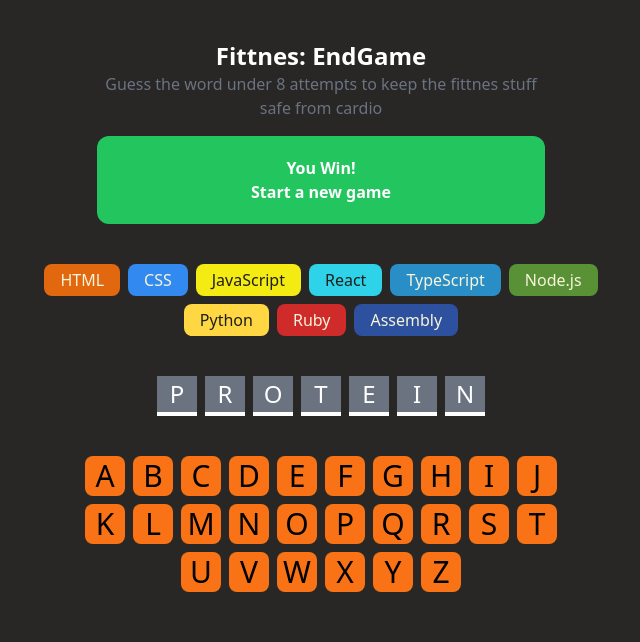
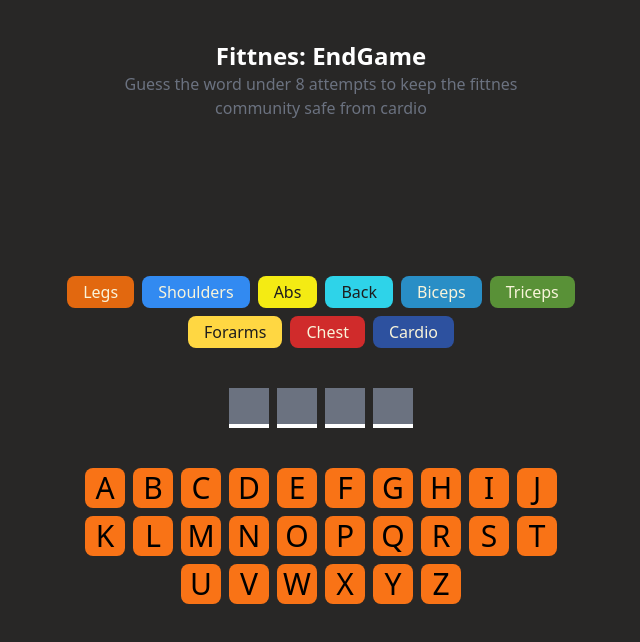
Before and after one commit to AnejL23/app, a Next.js app: page / in a window 1280 px wide. Shown: the top 642 px of the page, without its empty margins (319-959 px from the left). Built offline with nearby package versions, Linux system fonts and the light colour scheme.

Commit message:
The fines game 1.0

```diff
--- a/app/components/Main.tsx
+++ b/app/components/Main.tsx
@@ -1,65 +1,180 @@
 'use client'
 
 import { languages } from ".././data"
-import { useState } from "react"
+import { getFarewellText, getRandomWord } from ".././utils"
+import { useState, useEffect } from "react"
+import clsx from "clsx"
 
 export default function Main() {
+    const [currentWord, setCurrentWord] = useState("")
+    const [guessedLetters, setGuessedLetters] = useState<string[]>([])
+    const [isClient, setIsClient] = useState(false)
 
-const [currentWord, setCurrentWord] = useState("protein")
+    useEffect(() => {
+        setIsClient(true)
+        setCurrentWord(getRandomWord())
+    }, [])
 
+    // Derived values
+    const numGuessesLeft = languages.length - 1
+    const wrongGuessCount = guessedLetters.filter(letter => !currentWord.includes(letter)).length
+    const isGameWon = currentWord.split("").every(letter => guessedLetters.includes(letter))
+    const isGameLost = wrongGuessCount >= numGuessesLeft
+    const isGameOver = isGameWon || isGameLost
+    const lastGuessedLetter = guessedLetters[guessedLetters.length - 1]
+    const isLastGuessIncorrect = lastGuessedLetter && !currentWord.includes(lastGuessedLetter)
 
     const alphabet = "abcdefghijklmnopqrstuvwxyz"
 
+    function addGuessedLetter(letter: string) {
+        setGuessedLetters(prevLetter =>
+            prevLetter.includes(letter) ?
+            prevLetter : [...prevLetter, letter])
+    }
+
+    function startNewGame() {
+        setCurrentWord(getRandomWord())
+        setGuessedLetters([])
+    }
+
     const alphabetElements = alphabet.split("").map((alph) => {
-    return <button key={alph} className="bg-orange-500 text-3xl w-10 h-10
-    rounded-lg hover:bg-orange-600 transition-colors border-white border-solid">{alph.toUpperCase()}</button>
+        const isGuessed = guessedLetters.includes(alph)
+        const isCorrect = isGuessed && currentWord.includes(alph)
+        const isWrong = isGuessed && !currentWord.includes(alph)
+
+        return (
+            <button
+                disabled={isGameOver}
+                aria-disabled={guessedLetters.includes(alph)}
+                aria-label={`Letter ${alph}`}
+                onClick={() => addGuessedLetter(alph)}
+                key={alph}
+                className={clsx(
+                    "text-3xl w-10 h-10 rounded-lg transition-colors border-white border-solid",
+                    {
+                        "bg-green-600 hover:bg-green-500": isCorrect,
+                        "bg-red-600 hover:bg-red-300": isWrong,
+                        "bg-orange-500 hover:bg-orange-300": !isGuessed,
+                        "opacity-50 cursor-not-allowed": isGameOver
+                    }
+                )}
+            >
+                {alph.toUpperCase()}
+            </button>
+        )
     })
 
-
-const languageElements = languages.map((lang) => {
+    const languageElements = languages.map((lang, index) => {
+        const isLanguageLost = index < wrongGuessCount
         return (
             <span
                 style={{backgroundColor: lang.backgroundColor, color: lang.color}}
                 key={lang.name}
-            className="px-4 py-1 rounded-lg"
+                className={clsx(
+                    "px-4 py-1 rounded-lg relative",
+                    {
+                        "lost": isLanguageLost
+                    }
+                )}
             >
                 {lang.name}
+                {isLanguageLost && (
+                    <span className="absolute inset-0 flex items-center justify-center text-sm bg-black/70 rounded-lg">
+                        💀
+                    </span>
+                )}
             </span>
         )
     })
 
-const wordElements = currentWord.split("").map((letter, index) => {
+    const letterElements = currentWord.split("").map((letter, index) => {
+        const shouldRevealLetter = isGameLost || guessedLetters.includes(letter)
         return(
             <span
-            className="bg-gray-500 w-10 h-10 flex items-center justify-center border-b-4 border-white"
+                className={clsx(
+                    "bg-gray-500 w-10 h-10 flex items-center justify-center border-b-4 border-white",
+                    {
+                        "text-red-500": isGameLost && !guessedLetters.includes(letter)
+                    }
+                )}
                 key={index}
             >
-            {letter.toUpperCase()}
+                {shouldRevealLetter ? letter.toUpperCase() : ""}
             </span>
         )
     })
 
+    function renderGameStatus() {
+        if (!isGameOver && isLastGuessIncorrect) {
+            return (
+                <p className="farewell-message">
+                    {getFarewellText(languages[wrongGuessCount - 1].name)}
+                </p>
+            )
+        }
+
+        if (isGameWon) {
+            return (
+                <>
+                    <h2>You win!</h2>
+                    <p>Well done! 🎉</p>
+                </>
+            )
+        }
+        if (isGameLost) {
+            return (
+                <>
+                    <h2>Game over!</h2>
+                    <p>You lose! Better start doing Cardio 😭</p>
+                </>
+            )
+        }
+
+        return null
+    }
+
 
     return (
         <main className="flex flex-col items-center text-center mt-10">
+            {isClient ? (
+                <>
                     <header className="max-w-md">
                         <h1 className="text-white text-2xl font-bold">Fittnes: EndGame</h1>
                         <p className="text-gray-500">Guess the word under 8 attempts to keep
-                    the fittnes stuff safe from cardio</p>
+                            the fittnes community safe from cardio</p>
                     </header>
-            <section className="bg-green-500 w-full max-w-md text-white font-bold p-5 mt-4 rounded-xl">
-                <h2>You Win!</h2>
-                <p>Start a new game</p>
+                    <section className={clsx(
+                        "w-full max-w-md text-white font-bold p-5 mt-4 rounded-xl min-h-[100px]",
+                        {
+                            "bg-green-500": isGameWon,
+                            "bg-red-500": isGameLost,
+                            "bg-purple-500": !isGameOver && isLastGuessIncorrect,
+                            "invisible": !isGameOver && !isLastGuessIncorrect
+                        }
+                    )}>
+                        {renderGameStatus()}
                     </section>
                     <section className="mt-10 flex flex-wrap justify-center gap-2 max-w-xl">
                         {languageElements}
                     </section>
                     <section className="gap-2 text-white text-2xl flex mt-10">
-                {wordElements}
+                        {letterElements}
                     </section>
                     <section className="gap-2 flex flex-wrap justify-center mt-10 max-w-lg">
                         {alphabetElements}
                     </section>
+                    {isGameOver && (
+                        <button
+                            onClick={startNewGame}
+                            className="mt-8 px-6 py-3 bg-green-500 text-white font-bold rounded-lg hover:bg-green-600 transition-colors text-xl"
+                        >
+                            New Game
+                        </button>
+                    )}
+                </>
+            ) : (
+                <div>Loading...</div>
+            )}
         </main>
     )
 }
--- a/app/data.ts
+++ b/app/data.ts
@@ -1,46 +1,46 @@
 export const languages = [
     {
-        name: "HTML",
+        name: "Legs",
         backgroundColor: "#E2680F",
         color: "#F9F4DA",
     },
     {
-        name: "CSS",
+        name: "Shoulders",
         backgroundColor: "#328AF1",
         color: "#F9F4DA",
     },
     {
-        name: "JavaScript",
+        name: "Abs",
         backgroundColor: "#F4EB13",
         color: "#1E1E1E",
     },
     {
-        name: "React",
+        name: "Back",
         backgroundColor: "#2ED3E9",
         color: "#1E1E1E",
     },
     {
-        name: "TypeScript",
+        name: "Biceps",
         backgroundColor: "#298EC6",
         color: "#F9F4DA",
     },
     {
-        name: "Node.js",
+        name: "Triceps",
         backgroundColor: "#599137",
         color: "#F9F4DA",
     },
     {
-        name: "Python",
+        name: "Forarms",
         backgroundColor: "#FFD742",
         color: "#1E1E1E",
     },
     {
-        name: "Ruby",
+        name: "Chest",
         backgroundColor: "#D02B2B",
         color: "#F9F4DA",
     },
     {
-        name: "Assembly",
+        name: "Cardio",
         backgroundColor: "#2D519F",
         color: "#F9F4DA",
     },
--- /dev/null
+++ b/app/utils.ts
@@ -0,0 +1,26 @@
+import { words } from "./words"
+
+export function getRandomWord() {
+    const randomIndex = Math.floor(Math.random() * words.length)
+    return words[randomIndex]
+}
+
+export function getFarewellText(language : string) {
+    const options = [
+        `Farewell, ${language}`,
+        `Adios, ${language}`,
+        `R.I.P., ${language}`,
+        `We'll miss you, ${language}`,
+        `Oh no, not ${language}!`,
+        `${language} bites the dust`,
+        `Gone but not forgotten, ${language}`,
+        `The end of ${language} as we know it`,
+        `Off into the sunset, ${language}`,
+        `${language}, it's been real`,
+        `${language}, your watch has ended`,
+        `${language} has left the building`
+    ];
+
+    const randomIndex = Math.floor(Math.random() * options.length);
+    return options[randomIndex];
+}
--- /dev/null
+++ b/app/words.ts
@@ -0,0 +1,12 @@
+export const words = [
+  "trick", "trouble", "run", "jump", "lift", "push", "pull", "sweat", "fit", "gym",
+"walk", "squat", "press", "rest", "burn", "goal", "plan", "diet", "core", "abs",
+"legs", "arms", "back", "chest", "track", "log", "gain", "bulk", "cut", "lean",
+"slow", "fast", "move", "try", "fail", "win", "stretch", "tight", "strong", "weak",
+"hard", "easy", "grind", "rep", "set", "warm", "cool", "pain", "fun", "grow",
+"beat", "pace", "form", "shape", "time", "day", "gym", "mat", "rope", "bike",
+"row", "run", "plan", "food", "meal", "snack", "lift", "bar", "rack", "bench",
+"jump", "box", "rest", "nap", "fuel", "hydration", "water", "breathe", "focus", "train",
+"track", "log", "coach", "goal", "win", "fail", "try", "again", "daily", "sore",
+"push", "pull", "zone", "timer", "weight", "body", "mind", "calm", "energy", "vibe"
+];
--- a/tsconfig.json
+++ b/tsconfig.json
@@ -22,6 +22,6 @@
       "@/*": ["./*"]
     }
   },
-  "include": ["next-env.d.ts", "**/*.ts", "**/*.tsx", ".next/types/**/*.ts"],
+  "include": ["next-env.d.ts", "**/*.ts", "**/*.tsx", ".next/types/**/*.ts", "app/words.ts"],
   "exclude": ["node_modules"]
 }
```
Also changed, not shown: package.json (+5 -4 lines), 1 other file (tests, documents, lock files or other folders). Lines whose indentation alone changed are shown as unchanged.
